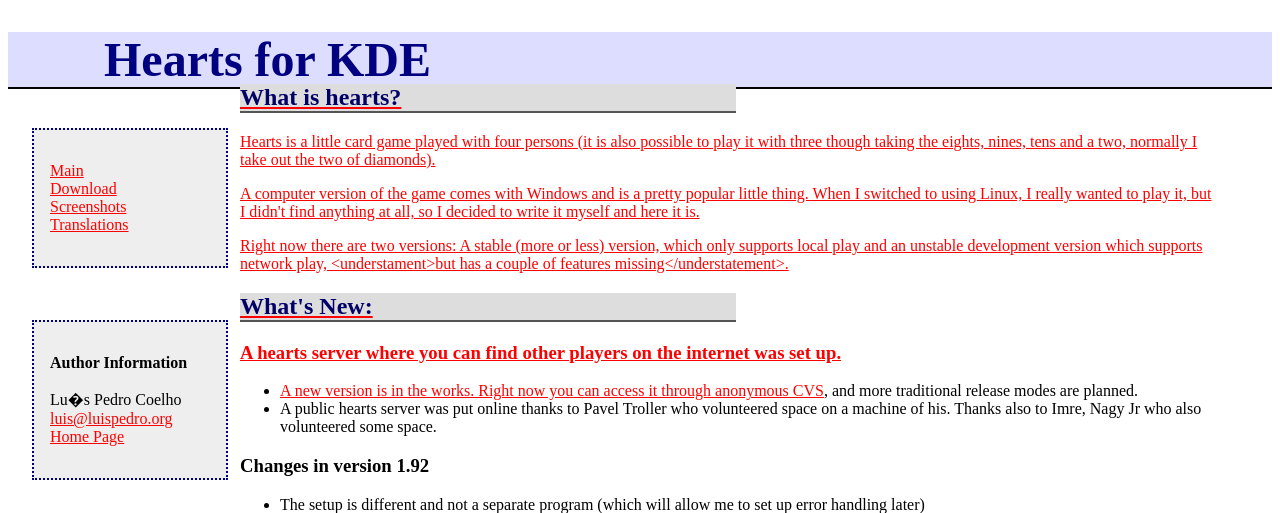
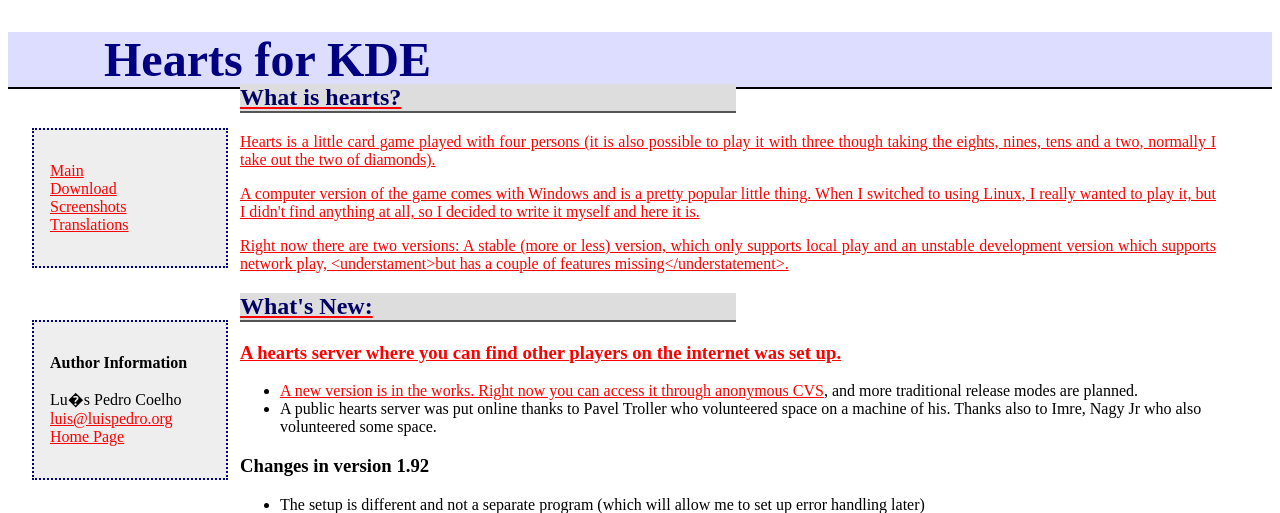
Before and after one commit to luispedro/hearts, a PHP site: page /index.php in a window 1280 px wide. Shown: the top 513 px of the page. Run offline with PHP 8.4, Linux system fonts and the light colour scheme.

Commit message:
justify text
git-svn-id: file:///home/luispedro/luispedro.org/svn/hearts/trunk@169 174c993c-7530-0410-8f2a-93c0592b7a1f

```diff
--- a/hearts.admin/public_html/style/bluegrey.css
+++ b/hearts.admin/public_html/style/bluegrey.css
@@ -54,6 +54,10 @@ DIV H2{
 	border-bottom: 2px black inset;
 }
 
+DIV#content P {
+	text-align: justify
+}
+
 A {
  color: red;
 }
```
